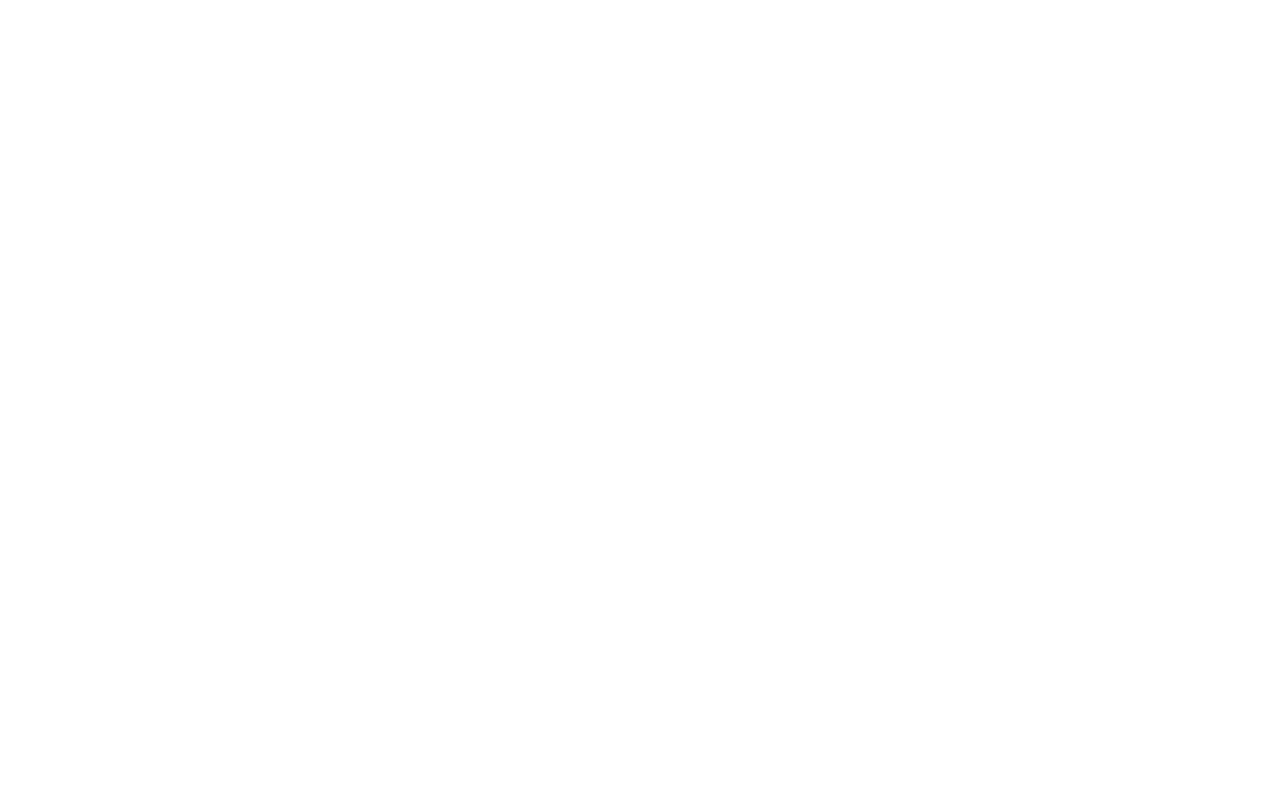
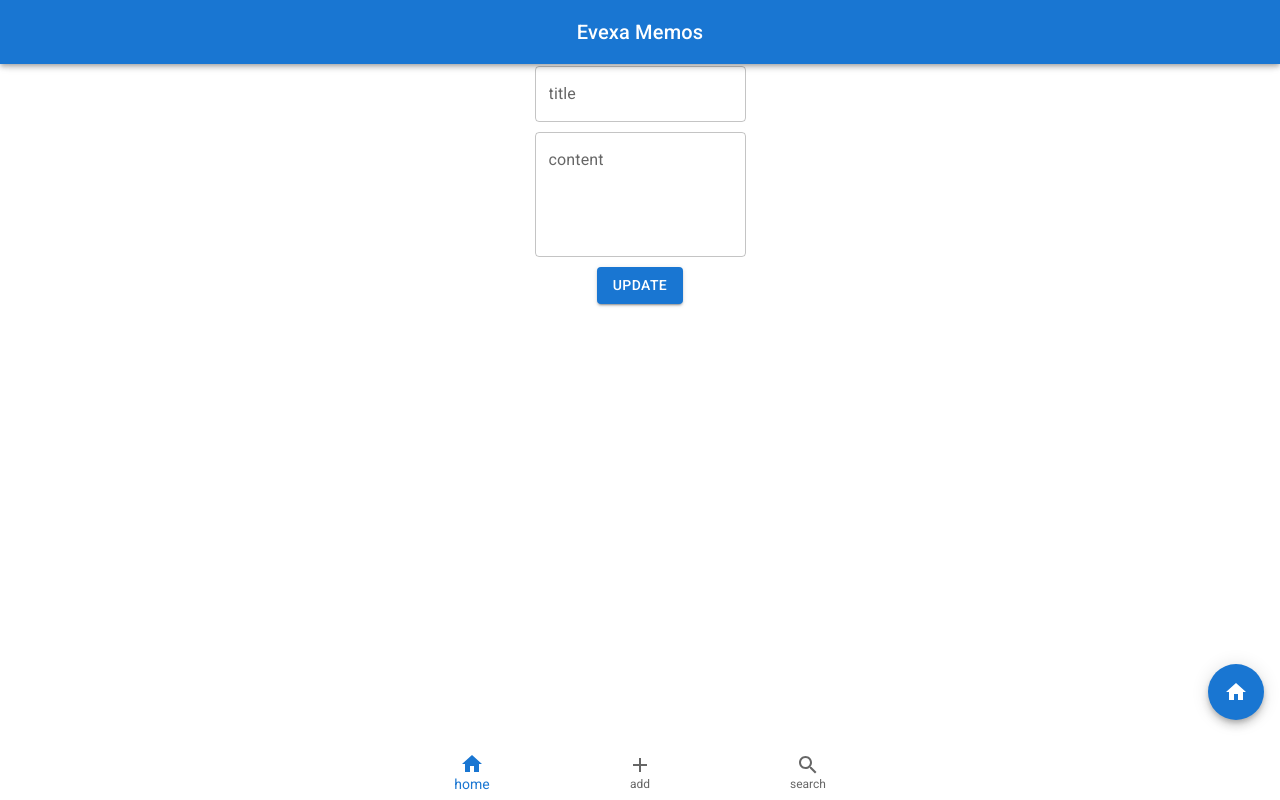
Before and after one commit to Lin-CcC/React-Advanced-Course-Learning, a React (Vite) app in the folder react-router/memo/starter/: page /memo/1 in a window 1280 px wide. Before the commit this address had no page. Built offline with nearby package versions, Linux system fonts and the light colour scheme.

Commit message:
修复了底部导航栏与路由存在的逻辑问题，实现了编辑功能，添加了动态路由，解决了子组件事件的传播问题

```diff
--- a/react-router/memo/starter/src/App.jsx
+++ b/react-router/memo/starter/src/App.jsx
@@ -3,6 +3,7 @@
 import AlignList from './components/AlignList';
 import AddPage from './components/AddPage';
 import SearchPage from './components/SearchPage';
+import EditPage from './components/EditPage';
 function App() {
   return (
     <BrowserRouter>
@@ -11,6 +12,7 @@
           <Route index element={<AlignList />} />
           <Route path="add" element={<AddPage />} />
           <Route path="search" element={<SearchPage />} />
+          <Route path="memo/:memoId" element={<EditPage />} />
         </Route>
       </Routes>
     </BrowserRouter>
--- /dev/null
+++ b/react-router/memo/starter/src/components/EditPage.jsx
@@ -0,0 +1,91 @@
+import { Button, TextField } from '@mui/material';
+import { useEffect, useState } from 'react';
+import { useLocalStorage, useLocation } from 'react-use';
+import Fab from '@mui/material/Fab';
+import HomeIcon from '@mui/icons-material/Home';
+import { useNavigate } from 'react-router-dom';
+import toast from 'react-hot-toast';
+function EditPage() {
+  const [listData, setListData] = useLocalStorage('listData-key', []);
+  const [title, setTitle] = useState('');
+  const [content, setContent] = useState('');
+  const state = useLocation();
+  const memoId = state.pathname.split('/')[2];
+  const navigate = useNavigate();
+
+  function findMemo() {
+    listData.map((item) => {
+      if (item.id === Number(memoId)) {
+        setTitle(item.title);
+        setContent(item.body);
+      }
+    });
+  }
+
+  function updateList() {
+    const newMemoList = listData.map((item) => {
+      if (item.id === Number(memoId)) {
+        return {
+          ...item,
+          title,
+          body: content,
+        };
+      }
+      return item;
+    });
+    setListData(newMemoList);
+    navigate('/');
+    setTitle('');
+    setContent('');
+    toast.success('update complete!');
+  }
+
+  useEffect(() => {
+    findMemo();
+  }, [listData, memoId]);
+
+  return (
+    <>
+      <form style={{ textAlign: 'center' }}>
+        <TextField
+          id="outlined-basic"
+          label="title"
+          variant="outlined"
+          style={{ marginBottom: '10px', marginTop: '10px' }}
+          value={title}
+          onChange={(event) => {
+            setTitle(event.target.value);
+          }}
+        />
+        <br />
+        <TextField
+          id="outlined-multiline-static"
+          label="content"
+          multiline
+          rows={4}
+          style={{ marginBottom: '10px' }}
+          value={content}
+          onChange={(event) => setContent(event.target.value)}
+        />
+        <br />
+        <Button
+          variant="contained"
+          onClick={() => {
+            updateList();
+          }}
+        >
+          update
+        </Button>
+      </form>
+      <Fab
+        color="primary"
+        aria-label="add"
+        style={{ position: 'absolute', bottom: 80, right: 16 }}
+        onClick={() => navigate('/')}
+      >
+        <HomeIcon />
+      </Fab>
+    </>
+  );
+}
+export default EditPage;
--- a/react-router/memo/starter/src/ui/AlignItem.jsx
+++ b/react-router/memo/starter/src/ui/AlignItem.jsx
@@ -3,9 +3,13 @@
 import DeleteIcon from '@mui/icons-material/Delete';
 import IconButton from '@mui/material/IconButton';
 import toast from 'react-hot-toast';
+import EditPage from '../components/EditPage';
+import { useNavigate } from 'react-router-dom';
 
 export default function AlignItem({ item, handleDelete }) {
   const processedBody = truncateText(item.body);
+  const navigate = useNavigate();
+
   function truncateText(text) {
     const maxLength = 20;
     if (!text) return '';
@@ -24,7 +28,12 @@
 
   return (
     <>
-      <ListItem alignItems="flex-start">
+      <ListItem
+        alignItems="flex-start"
+        onClick={() => {
+          navigate(`/memo/${item.id}`);
+        }}
+      >
         <ListItemText
           primary={item.title}
           secondary={<React.Fragment>{processedBody}</React.Fragment>}
@@ -32,7 +41,8 @@
         <IconButton
           edge="end"
           aria-label="delete"
-          onClick={() => {
+          onClick={(event) => {
+            event.stopPropagation(); // 阻止事件冒泡，避免触发父组件的onClick
             handleDelete(item.id);
             toast.success('delete complete!');
           }}
--- a/react-router/memo/starter/src/ui/BottomNavi.jsx
+++ b/react-router/memo/starter/src/ui/BottomNavi.jsx
@@ -6,24 +6,47 @@
 import HomeIcon from '@mui/icons-material/Home';
 import SearchIcon from '@mui/icons-material/Search';
 import { useNavigate } from 'react-router-dom';
+import { useLocation } from 'react-use';
 
 export default function BottomNavi() {
   const [value, setValue] = React.useState(0);
   const navigate = useNavigate();
 
+  const path = useLocation().pathname;
+  React.useEffect(() => {
+    switch (path) {
+      case '/':
+        setValue(0);
+        break;
+      case '/add':
+        setValue(1);
+        break;
+      case '/search':
+        setValue(2);
+        break;
+      default:
+        setValue(0);
+    }
+  }, [path]);
+
   return (
     <Box sx={{ position: 'fixed', bottom: 0, left: 0, right: 0 }}>
-      <BottomNavigation
-        showLabels
-        value={value}
-        onChange={(_event, newValue) => {
-          setValue(newValue);
-          navigate(['/', '/add', '/search'][newValue]);
-        }}
-      >
-        <BottomNavigationAction label="home" icon={<HomeIcon />} />
-        <BottomNavigationAction label="add" icon={<AddIcon />} />
-        <BottomNavigationAction label="search" icon={<SearchIcon />} />
+      <BottomNavigation showLabels value={value}>
+        <BottomNavigationAction
+          label="home"
+          icon={<HomeIcon />}
+          onClick={() => navigate('/')}
+        />
+        <BottomNavigationAction
+          label="add"
+          icon={<AddIcon />}
+          onClick={() => navigate('/add')}
+        />
+        <BottomNavigationAction
+          label="search"
+          icon={<SearchIcon />}
+          onClick={() => navigate('/search')}
+        />
       </BottomNavigation>
     </Box>
   );
```
